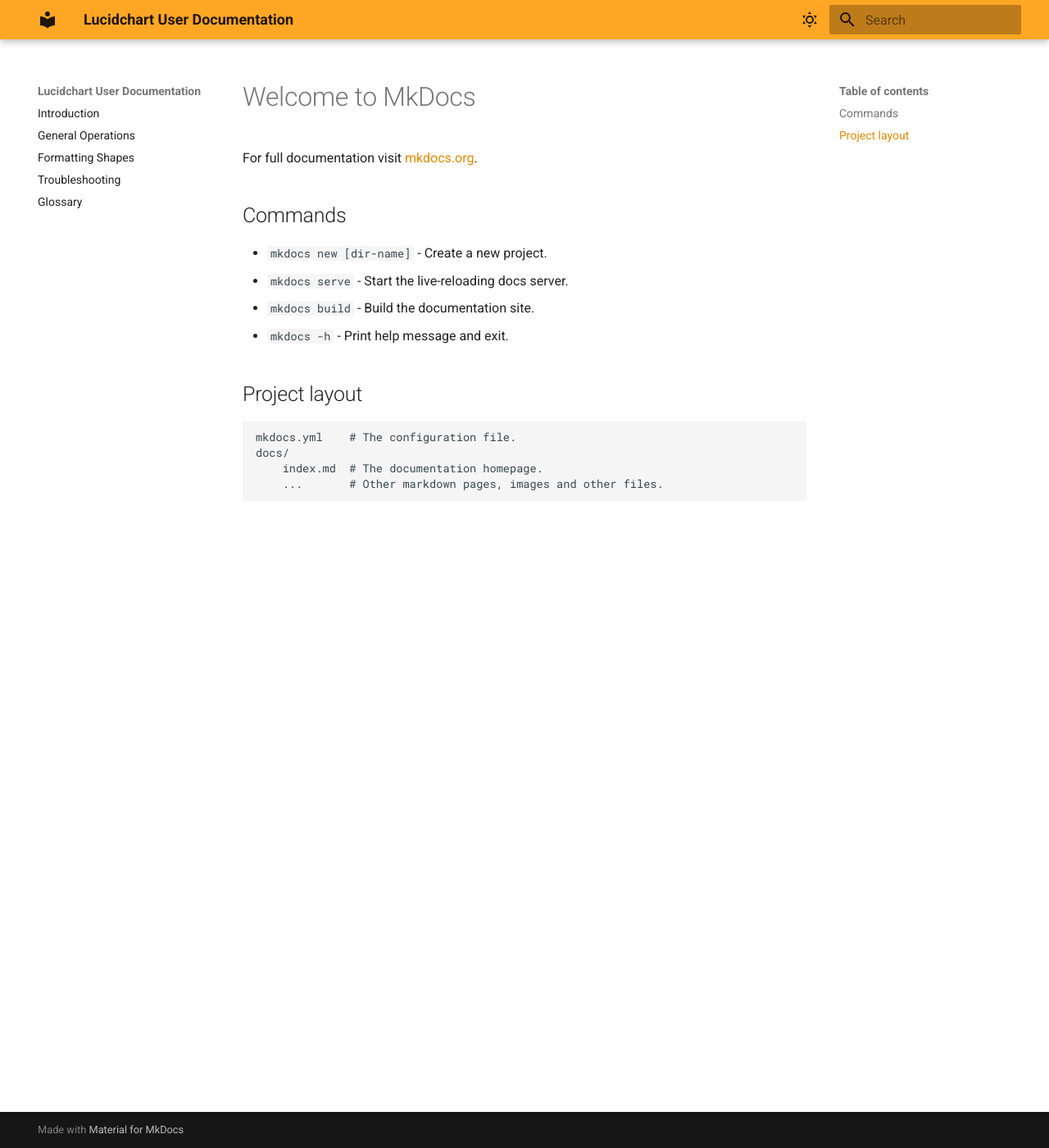
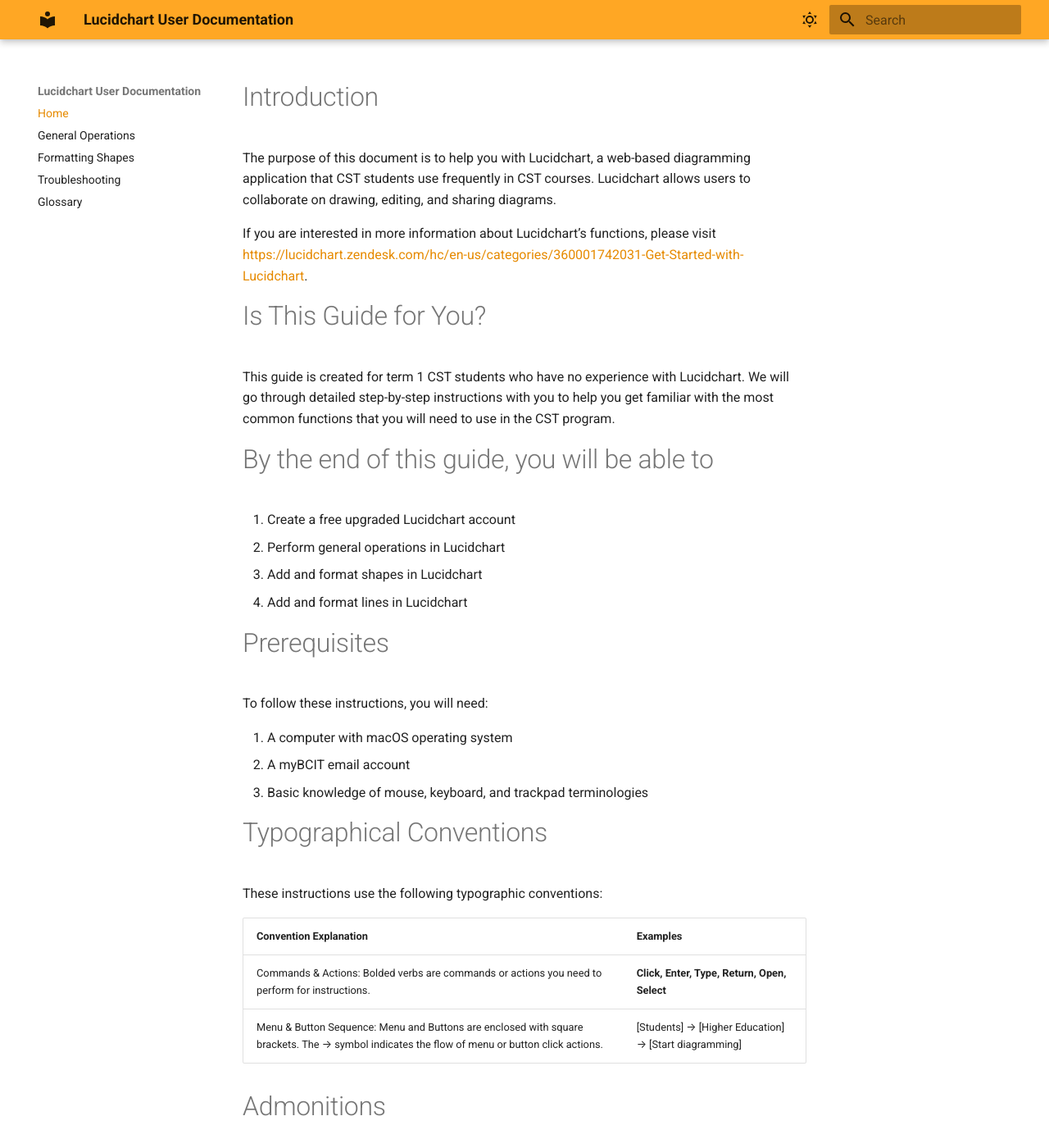
Before and after one commit to olgazim/LucidChart-User-Documentation, an MkDocs documentation site: the page built from docs/index.md, in a window 1280 px wide and 1400 px high. Shown: the whole window at 82% size. Built offline with MkDocs 1.6.1 and Material for MkDocs 9.7.7, drawn with Linux system fonts in a browser that asks for light colours; some of the changed text lies outside the part shown.

Commit message:
Change introduction into index page.

```diff
--- a/docs/index.md
+++ b/docs/index.md
@@ -1,17 +1,46 @@
-# Welcome to MkDocs
+# Introduction
 
-For full documentation visit [mkdocs.org](https://www.mkdocs.org).
+The purpose of this document is to help you with Lucidchart, a web-based diagramming application that CST students use frequently in CST courses. Lucidchart allows users to collaborate on drawing, editing, and sharing diagrams.
 
-## Commands
+If you are interested in more information about Lucidchart’s functions, please visit <https://lucidchart.zendesk.com/hc/en-us/categories/360001742031-Get-Started-with-Lucidchart>.
 
-* `mkdocs new [dir-name]` - Create a new project.
-* `mkdocs serve` - Start the live-reloading docs server.
-* `mkdocs build` - Build the documentation site.
-* `mkdocs -h` - Print help message and exit.
+# Is This Guide for You?
 
-## Project layout
+This guide is created for term 1 CST students who have no experience with Lucidchart. We will go through detailed step-by-step instructions with you to help you get familiar with the most common functions that you will need to use in the CST program.
 
-    mkdocs.yml    # The configuration file.
-    docs/
-        index.md  # The documentation homepage.
-        ...       # Other markdown pages, images and other files.
+# By the end of this guide, you will be able to
+
+1. Create a free upgraded Lucidchart account
+2. Perform general operations in Lucidchart
+3. Add and format shapes in Lucidchart
+4. Add and format lines in Lucidchart
+
+# Prerequisites
+
+To follow these instructions, you will need:
+
+1. A computer with macOS operating system
+2. A myBCIT email account
+3. Basic knowledge of mouse, keyboard, and trackpad terminologies
+
+# Typographical Conventions
+
+These instructions use the following typographic conventions:
+
+| Convention Explanation          | Examples                        |
+| :------------------------------ | :------------------------------ |
+| Commands & Actions: Bolded verbs are commands or actions you need to perform for instructions. |**Click, Enter, Type, Return, Open, Select**|
+| Menu & Button Sequence: Menu and Buttons are enclosed with square brackets. The → symbol indicates the flow of menu or button click actions. | [Students] → [Higher Education] → [Start diagramming] |
+
+# Admonitions
+
+This guide uses success, warning, and note messages to provide additional information for instruction steps.
+
+!!!success
+    Success provides information about the success outcome of instructions. It is inside a green box with a checkmark icon next to a “Success” word.
+
+!!!warning
+    Warning provides information about instructions that can cause errors. It is inside an orange box with a warning icon next to a “Warning” word.
+
+!!!note
+    Note provides additional information for a step. It is inside a blue box with a pen icon next to a “Note” word.
--- a/mkdocs.yml
+++ b/mkdocs.yml
@@ -1,8 +1,7 @@
 site_name: Lucidchart User Documentation
 
 nav:
-#  - Home:
-  - Introduction: pages/Shuyi_introduction.md
+  - Home: index.md
   - General Operations: pages/Shuyi_create_share_export.md
   - Formatting Shapes: pages/Olga_formatting_shapes.md
 #  - Formatting Lines:
```
Also changed, not shown: docs/pages/Shuyi_introduction.md (deleted, +0 -46 lines).
